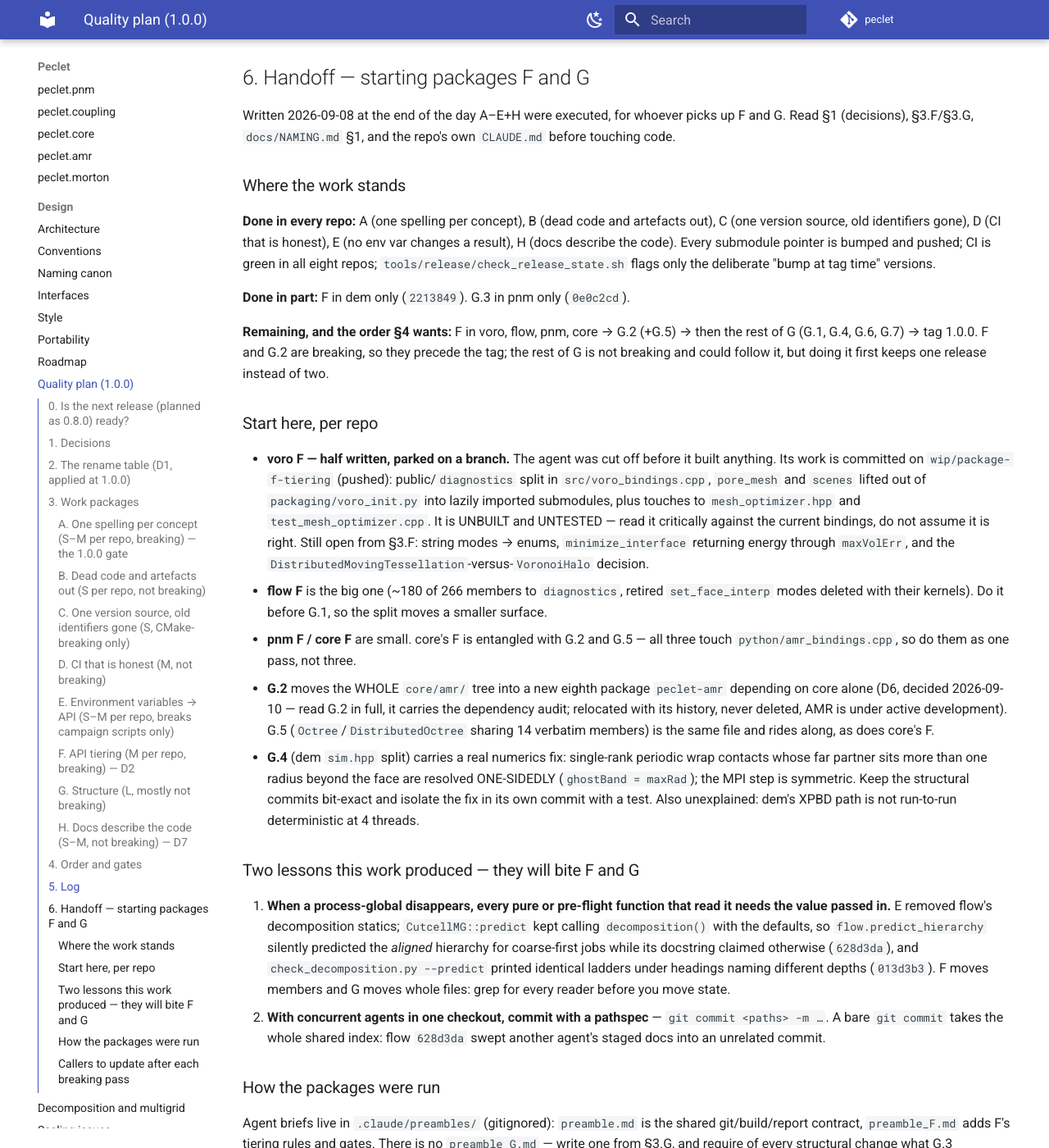
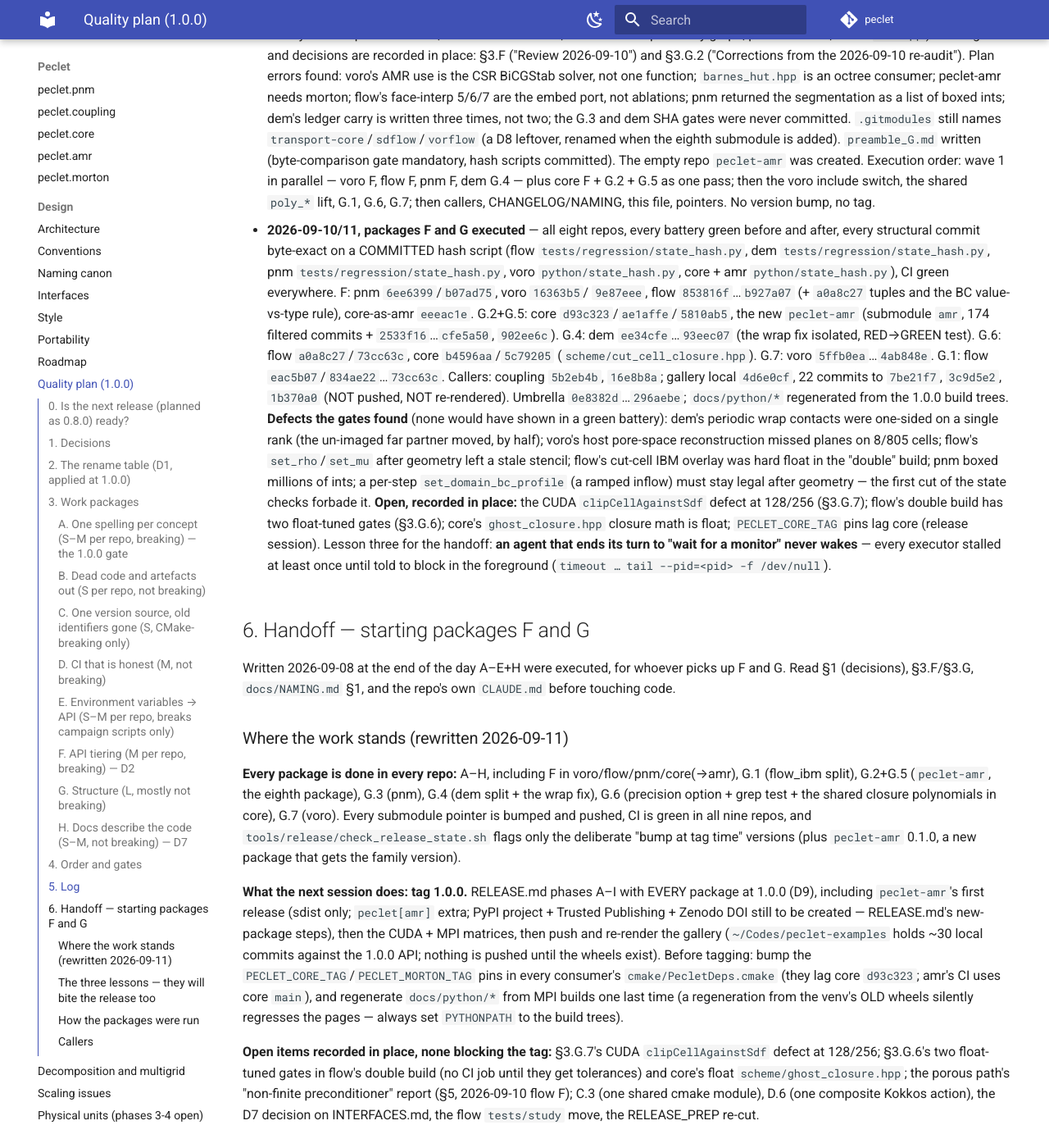
Before and after one commit to computational-chemical-engineering/peclet, an MkDocs documentation site: the page built from docs/QUALITY_PLAN.md, in a window 1280 px wide and 1400 px high, scrolled down 16954 px. Shown: the whole window at 82% size. Built offline with MkDocs 1.6.1 and Material for MkDocs 9.7.7, drawn with Linux system fonts in a browser that asks for light colours; comment, search, counter and statistics services are not loaded; some of the changed text lies outside the part shown.

Commit message:
QUALITY_PLAN: G.1 done, the F/G commit ledger in §5, §6 rewritten as the release handoff; .gitmodules sections named after their paths (transport-core/sdflow/vorflow were D8 leftovers)
Co-Authored-By: Claude Fable 5.1 <noreply@anthropic.com>
Claude-Session: https://claude.ai/code/session_01Wqm2gbrbGKeKH8YVUHoTch

```diff
--- a/docs/QUALITY_PLAN.md
+++ b/docs/QUALITY_PLAN.md
@@ -399,7 +399,7 @@ dem row said counts stay methods — §1.2 wins, row fixed. Callers to update: c
 
 ### G. Structure (L, mostly not breaking)
 
-1. **IN PROGRESS 2026-09-11.** DECIDED mechanism (survey 2026-09-10): NOT CRTP/mixins — every domain
+1. **DONE 2026-09-11** (flow `834ae22`, `e0525f6`, `fd9e407`, `470b6b4`, `73cc63c`; CI green). DECIDED mechanism (survey 2026-09-10): NOT CRTP/mixins — every domain
    touches the shared state (`e_/u_/C[]/sdf_/cField_/vofAdv_/mg_/distributed_`) and nvcc's extended-lambda
    rule keeps the kernels in one `public:` region, so a dependent base would force `this->` on thousands
    of lines and nothing stays byte-identical. Instead: declarations + state stay in `flow_ibm.hpp`,
@@ -409,7 +409,18 @@ dem row said counts stay methods — §1.2 wins, row fixed. Callers to update: c
    ONE sibling merge that is bit-exact; `project()` (523 lines) → 5 stage members and `setSolidDevice`
    (540) → 9; the `buildRhs`×5 / `addCsfRhs`×3 families are different arithmetic (different terms and
    operand order) and are NOT merged; `hydroForceTorque`/`Reaction` compute different quantities and
-   stay. The header split itself is running (agent launched 2026-09-11).
+   stay. The header split: `flow_ibm.hpp` 11 886 → 4 688 lines (declarations, nested structs, state) and
+   twelve domain headers included at its bottom — `flow_ibm_vof.hpp` 2203, `_phase_change` 1576,
+   `_core` 1743, `_project` 1194, `_scene` 715, `_geometry` 691, `_hydro` 544, `_closures` 389,
+   `_diagnostics` 340, `_mpi` 317, `_scalars` 307, `_bc` 292 — every definition verbatim as an out-of-class
+   `Solver<Grid>::` member (517 functions classified by the state they read, e.g. `setSolidFromScene` →
+   scene, `vofInterfaceArea` → phase change because it reads `pcAreaMode_`); each commit bit-exact on the
+   hash gate + regression + 155/155. The split tooling had three generation bugs (double-nested
+   namespace, a comment leaking into a definition, a tokenizer eating the blank line before
+   declarations — the last invisible under clang-format and caught only because `flow_ibm.hpp` is
+   exempt); all fixed and the headers re-verified byte-identical. `73cc63c` also templates
+   `GpOverlay` on `MReal` (G.6's last flow-side gap; the core-side `scheme/ghost_closure.hpp` closure
+   math stays float — two narrowing casts remain, exempt with that reason).
    *Original item:* **`flow/src/flow_ibm.hpp` (11 802 lines, one class, 483 member functions, 221 data members)**
    split by physics domain: single-phase core / scene + moving geometry / VoF / phase change /
    porous + closures / MPI state, as CRTP or mixin headers; `project()` (522 lines) and
@@ -533,7 +544,7 @@ dem row said counts stay methods — §1.2 wins, row fixed. Callers to update: c
    compiles and runs 153/155 (two float-tuned gates: lid-cavity rms 0.0247 vs the 0.02 Ghia threshold at
    400 steps, `vardensity_mpi_np4` Chebyshev count off by one) — no CI job until those get their own
    tolerances. `ghost_projection.hpp`'s `GpOverlay` (the AUTO-default `'ghost'` scheme) is still float
-   (marked exempt) — being templated by the running G.1 agent. The shared closure polynomials: core
+   (marked exempt) — templated in `73cc63c` (G.1's last commit). The shared closure polynomials: core
    `b4596aa`/`5c79205` `scheme/cut_cell_closure.hpp` (templated, tested at float and double against the
    literal formulas), amr `902ee6c` and flow `a0a8c27` call it — the two copies were byte-identical
    formulas. CONVENTIONS §3 corrected (core's `ghost_closure.hpp` and amr's `GhostOverlay` matrix weights
@@ -723,72 +734,80 @@ lands; F and G.2 follow in the same repo.*
   voro include switch, the shared `poly_*` lift, G.1, G.6, G.7; then callers, CHANGELOG/NAMING, this
   file, pointers. No version bump, no tag.
 
+- **2026-09-10/11, packages F and G executed** — all eight repos, every battery green before and after,
+  every structural commit byte-exact on a COMMITTED hash script (flow `tests/regression/state_hash.py`,
+  dem `tests/regression/state_hash.py`, pnm `tests/regression/state_hash.py`, voro `python/state_hash.py`,
+  core + amr `python/state_hash.py`), CI green everywhere. F: pnm `6ee6399`/`b07ad75`, voro `16363b5`/
+  `9e87eee`, flow `853816f`…`b927a07` (+ `a0a8c27` tuples and the BC value-vs-type rule), core-as-amr
+  `eeeac1e`. G.2+G.5: core `d93c323`/`ae1affe`/`5810ab5`, the new `peclet-amr` (submodule `amr`, 174
+  filtered commits + `2533f16`…`cfe5a50`, `902ee6c`). G.4: dem `ee34cfe`…`93eec07` (the wrap fix isolated,
+  RED→GREEN test). G.6: flow `a0a8c27`/`73cc63c`, core `b4596aa`/`5c79205` (`scheme/cut_cell_closure.hpp`).
+  G.7: voro `5ffb0ea`…`4ab848e`. G.1: flow `eac5b07`/`834ae22`…`73cc63c`. Callers: coupling `5b2eb4b`,
+  `16e8b8a`; gallery local `4d6e0cf`, 22 commits to `7be21f7`, `3c9d5e2`, `1b370a0` (NOT pushed, NOT
+  re-rendered). Umbrella `0e8382d`…`296aebe`; `docs/python/*` regenerated from the 1.0.0 build trees.
+  **Defects the gates found** (none would have shown in a green battery): dem's periodic wrap contacts
+  were one-sided on a single rank (the un-imaged far partner moved, by half); voro's host pore-space
+  reconstruction missed planes on 8/805 cells; flow's `set_rho`/`set_mu` after geometry left a stale
+  stencil; flow's cut-cell IBM overlay was hard float in the "double" build; pnm boxed millions of ints;
+  a per-step `set_domain_bc_profile` (a ramped inflow) must stay legal after geometry — the first cut of
+  the state checks forbade it. **Open, recorded in place:** the CUDA `clipCellAgainstSdf` defect at
+  128/256 (§3.G.7); flow's double build has two float-tuned gates (§3.G.6); core's `ghost_closure.hpp`
+  closure math is float; `PECLET_CORE_TAG` pins lag core (release session). Lesson three for the
+  handoff: **an agent that ends its turn to "wait for a monitor" never wakes** — every executor stalled
+  at least once until told to block in the foreground (`timeout … tail --pid=<pid> -f /dev/null`).
+
 ## 6. Handoff — starting packages F and G
 
 Written 2026-09-08 at the end of the day A–E+H were executed, for whoever picks up F and G. Read
 §1 (decisions), §3.F/§3.G, `docs/NAMING.md` §1, and the repo's own `CLAUDE.md` before touching code.
 
-### Where the work stands
+### Where the work stands (rewritten 2026-09-11)
 
-**Done in every repo:** A (one spelling per concept), B (dead code and artefacts out), C (one version
-source, old identifiers gone), D (CI that is honest), E (no env var changes a result), H (docs
-describe the code). Every submodule pointer is bumped and pushed; CI is green in all eight repos;
-`tools/release/check_release_state.sh` flags only the deliberate "bump at tag time" versions.
+**Every package is done in every repo:** A–H, including F in voro/flow/pnm/core(→amr), G.1 (flow_ibm split),
+G.2+G.5 (`peclet-amr`, the eighth package), G.3 (pnm), G.4 (dem split + the wrap fix), G.6 (precision
+option + grep test + the shared closure polynomials in core), G.7 (voro). Every submodule pointer is bumped
+and pushed, CI is green in all nine repos, and `tools/release/check_release_state.sh` flags only the
+deliberate "bump at tag time" versions (plus `peclet-amr` 0.1.0, a new package that gets the family version).
 
-**Done in part:** F in dem only (`2213849`). G.3 in pnm only (`0e0c2cd`).
+**What the next session does: tag 1.0.0.** RELEASE.md phases A–I with EVERY package at 1.0.0 (D9), including
+`peclet-amr`'s first release (sdist only; `peclet[amr]` extra; PyPI project + Trusted Publishing + Zenodo DOI
+still to be created — RELEASE.md's new-package steps), then the CUDA + MPI matrices, then push and re-render
+the gallery (`~/Codes/peclet-examples` holds ~30 local commits against the 1.0.0 API; nothing is pushed until
+the wheels exist). Before tagging: bump the `PECLET_CORE_TAG`/`PECLET_MORTON_TAG` pins in every consumer's
+`cmake/PecletDeps.cmake` (they lag core `d93c323`; amr's CI uses core `main`), and regenerate `docs/python/*`
+from MPI builds one last time (a regeneration from the venv's OLD wheels silently regresses the pages —
+always set `PYTHONPATH` to the build trees).
 
-**Remaining, and the order §4 wants:** F in voro, flow, pnm, core → G.2 (+G.5) → then the rest of G
-(G.1, G.4, G.6, G.7) → tag 1.0.0. F and G.2 are breaking, so they precede the tag; the rest of G is
-not breaking and could follow it, but doing it first keeps one release instead of two.
+**Open items recorded in place, none blocking the tag:** §3.G.7's CUDA `clipCellAgainstSdf` defect at
+128/256; §3.G.6's two float-tuned gates in flow's double build (no CI job until they get tolerances) and
+core's float `scheme/ghost_closure.hpp`; the porous path's "non-finite preconditioner" report (§5,
+2026-09-10 flow F); C.3 (one shared cmake module), D.6 (one composite Kokkos action), the D7 decision on
+INTERFACES.md, the flow `tests/study` move, the RELEASE_PREP re-cut.
 
-### Start here, per repo
-
-- **voro F — half written, parked on a branch.** The agent was cut off before it built anything. Its
-  work is committed on `wip/package-f-tiering` (pushed): public/`diagnostics` split in
-  `src/voro_bindings.cpp`, `pore_mesh` and `scenes` lifted out of `packaging/voro_init.py` into lazily
-  imported submodules, plus touches to `mesh_optimizer.hpp` and `test_mesh_optimizer.cpp`. It is
-  UNBUILT and UNTESTED — read it critically against the current bindings, do not assume it is right.
-  Still open from §3.F: string modes → enums, `minimize_interface` returning energy through
-  `maxVolErr`, and the `DistributedMovingTessellation`-versus-`VoronoiHalo` decision.
-- **flow F** is the big one (~180 of 266 members to `diagnostics`, retired `set_face_interp` modes
-  deleted with their kernels). Do it before G.1, so the split moves a smaller surface.
-- **pnm F / core F** are small. core's F is entangled with G.2 and G.5 — all three touch
-  `python/amr_bindings.cpp`, so do them as one pass, not three.
-- **G.2** moves the WHOLE `core/amr/` tree into a new eighth package `peclet-amr` depending on core
-  alone (D6, decided 2026-09-10 — read G.2 in full, it carries the dependency audit; relocated with
-  its history, never deleted, AMR is under active development). G.5 (`Octree`/`DistributedOctree`
-  sharing 14 verbatim members) is the same file and rides along, as does core's F.
-- **G.4** (dem `sim.hpp` split) carries a real numerics fix: single-rank periodic wrap contacts whose
-  far partner sits more than one radius beyond the face are resolved ONE-SIDEDLY (`ghostBand = maxRad`);
-  the MPI step is symmetric. Keep the structural commits bit-exact and isolate the fix in its own
-  commit with a test. Also unexplained: dem's XPBD path is not run-to-run deterministic at 4 threads.
-
-### Two lessons this work produced — they will bite F and G
+### The three lessons — they will bite the release too
 
 1. **When a process-global disappears, every pure or pre-flight function that read it needs the value
-   passed in.** E removed flow's decomposition statics; `CutcellMG::predict` kept calling
-   `decomposition()` with the defaults, so `flow.predict_hierarchy` silently predicted the *aligned*
-   hierarchy for coarse-first jobs while its docstring claimed otherwise (`628d3da`), and
-   `check_decomposition.py --predict` printed identical ladders under headings naming different depths
-   (`013d3b3`). F moves members and G moves whole files: grep for every reader before you move state.
+   passed in** (`628d3da`, `013d3b3`). F and G moved members and files; nothing regressed because every
+   move was gated by a committed hash script, not by a green battery.
 2. **With concurrent agents in one checkout, commit with a pathspec** — `git commit <paths> -m …`.
-   A bare `git commit` takes the whole shared index: flow `628d3da` swept another agent's staged docs
-   into an unrelated commit.
+3. **A green battery is not a gate; a byte comparison is.** Every defect this pass found (dem wrap
+   asymmetry, voro's inexact host reconstruction, flow's stale stencil and hard-float overlay, pnm's boxed
+   ints, the over-strict BC check) was invisible to a green battery. The hash scripts are now IN the repos;
+   run them before and after anything that claims to be bit-exact.
 
 ### How the packages were run
 
-Agent briefs live in `.claude/preambles/` (gitignored): `preamble.md` is the shared git/build/report
-contract, `preamble_F.md` adds F's tiering rules and gates. There is no `preamble_G.md` — write one
-from §3.G, and require of every structural change what G.3 delivered: **a byte-comparison of the
-outputs against the pre-refactor build**, not just a green battery.
+Agent briefs live in `.claude/preambles/` (gitignored): `preamble.md` (git/build/report contract),
+`preamble_F.md` (tiering rules), `preamble_G.md` (structure: byte-comparison mandatory, hash scripts
+committed). Executors ran one per repo in parallel; the coordinator kept the design decisions, wrote the
+umbrella records after each report, and bumped pointers last. Two practical traps: the scratchpad is shared
+between concurrent agents (use a subdirectory), and an agent that ends its turn "waiting for a monitor" never
+wakes — tell it to block in the foreground.
 
-Gates that caught real defects and should stay: a SHA-256 of the final state from a fixed-seed run per
-public entry path, before and after; the full registered battery on host-openmp (`OMP_NUM_THREADS=4
-OMP_PROC_BIND=false`, MPI at one thread); `gh run watch` green before reporting.
+### Callers
 
-### Callers to update after each breaking pass
-
-`suite/coupling` and the gallery at `~/Codes/peclet-examples`. The gallery has local commits (dem
-`6a749f8`, flow `ff21290`) that are deliberately NOT pushed and NOT re-rendered — that waits for the
-1.0.0 wheels. Dated records there (`ISSUES.md`, `PROGRESS.md`) keep their historical commands with a
-bracketed note naming the replacement; live instructions get updated.
+`suite/coupling` follows every breaking pass in its own commits (`5b2eb4b`, `16e8b8a`). The gallery at
+`~/Codes/peclet-examples` has local, unpushed commits against the whole 1.0.0 API (dem, flow ×2, voro, pnm,
+amr); dated records (`ISSUES.md`, `PROGRESS.md`) keep historical commands with bracketed notes naming the
+replacement; live pages were executed on small grids against the build trees. It is re-rendered and pushed
+only on the 1.0.0 wheels.
```
Also changed, not shown: .gitmodules.
